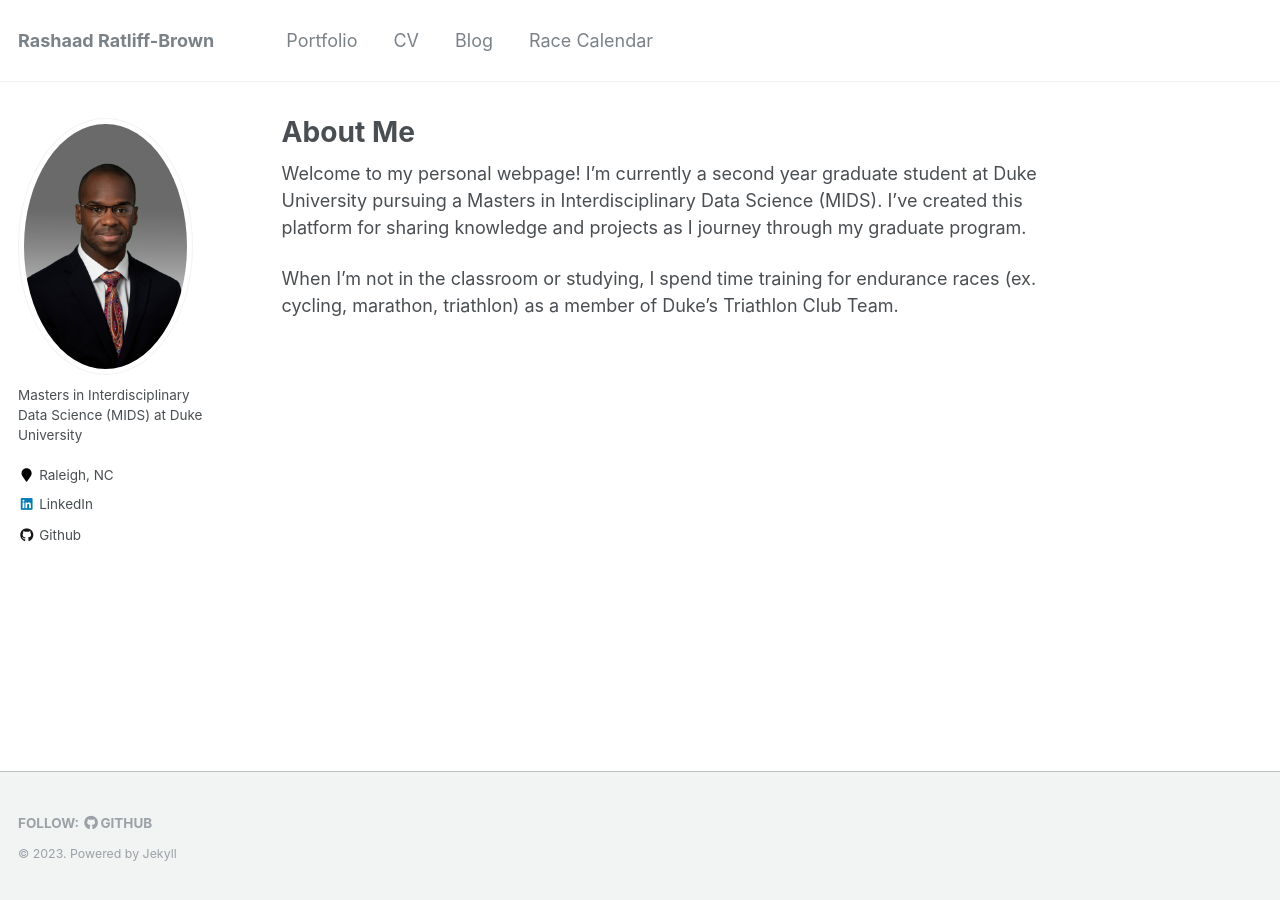
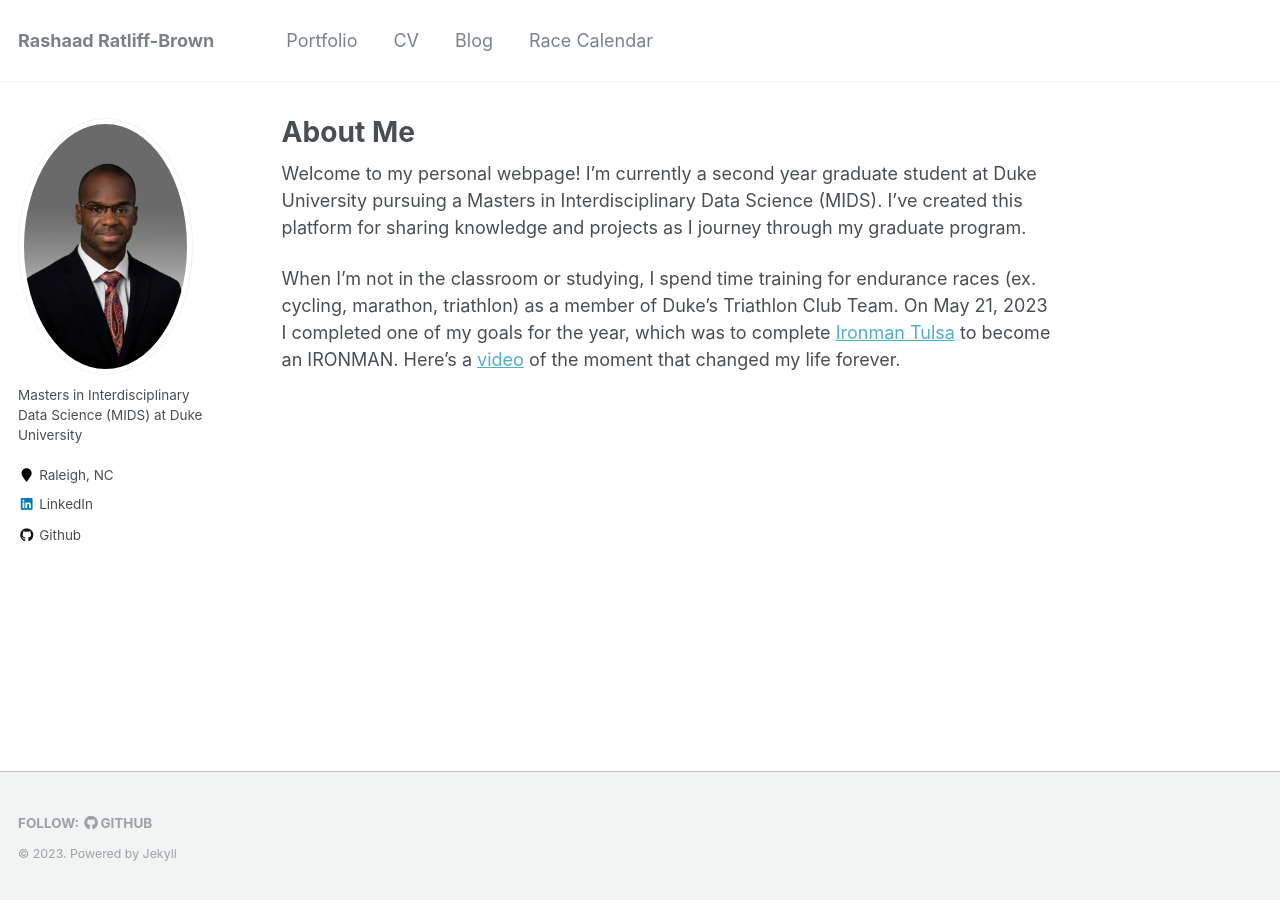
Before and after one commit to caratliff/caratliff.github.io, a Jekyll site: the page built from _pages/about.md, in a window 1280 px wide. Built offline with Jekyll 4.4.1, drawn with Linux system fonts in a browser that asks for light colours.

Commit message:
Update about.md

```diff
--- a/_pages/about.md
+++ b/_pages/about.md
@@ -10,4 +10,4 @@ redirect_from:
 
 Welcome to my personal webpage! I'm currently a second year graduate student at Duke University pursuing a Masters in Interdisciplinary Data Science (MIDS). I've created this platform for sharing knowledge and projects as I journey through my graduate program.
 
-When I'm not in the classroom or studying, I spend time training for endurance races (ex. cycling, marathon, triathlon) as a member of Duke's Triathlon Club Team. <!--One of my many goals for 2023 is to complete [Ironman Tulsa](https://www.ironman.com/im-tulsa) to become an IRONMAN.-->
+When I'm not in the classroom or studying, I spend time training for endurance races (ex. cycling, marathon, triathlon) as a member of Duke's Triathlon Club Team. On May 21, 2023 I completed one of my goals for the year, which was to complete [Ironman Tulsa](https://www.ironman.com/im-tulsa) to become an IRONMAN. Here's a [video](https://www.youtube.com/watch?v=ktQtcAhxv3E) of the moment that changed my life forever.
```
